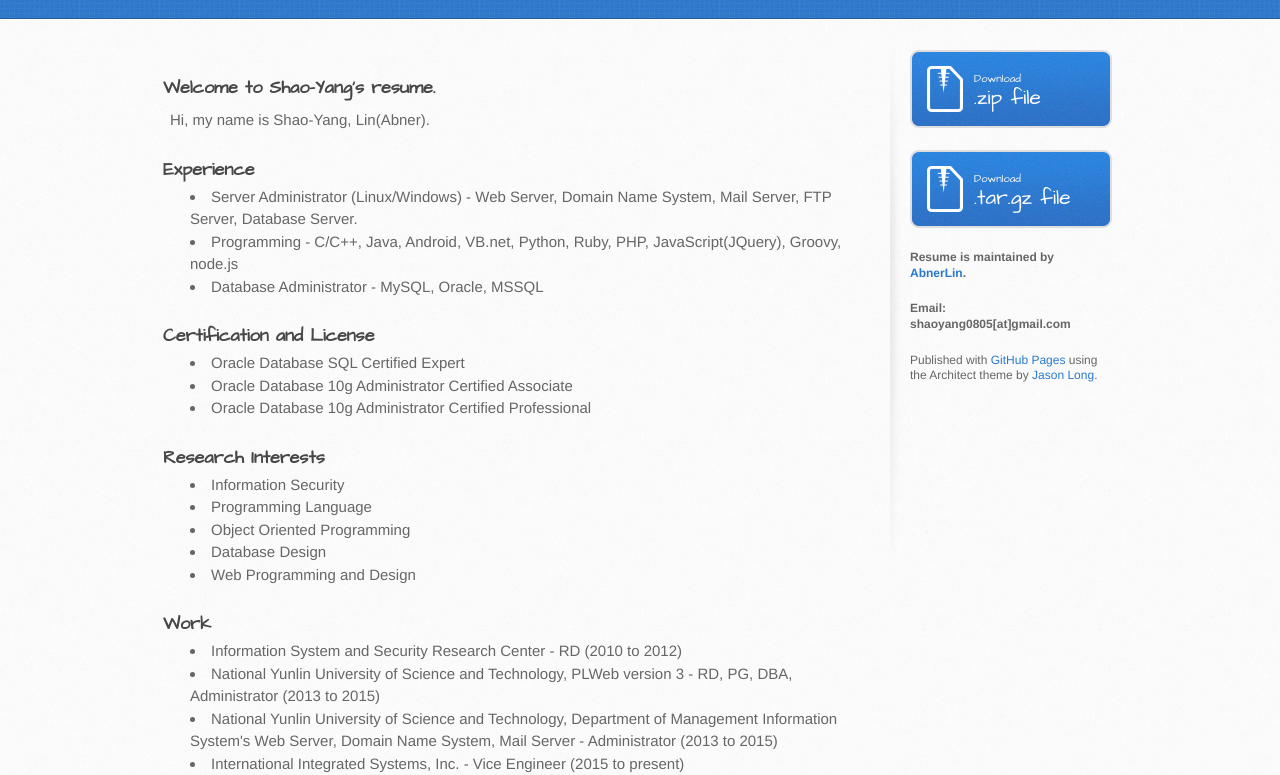
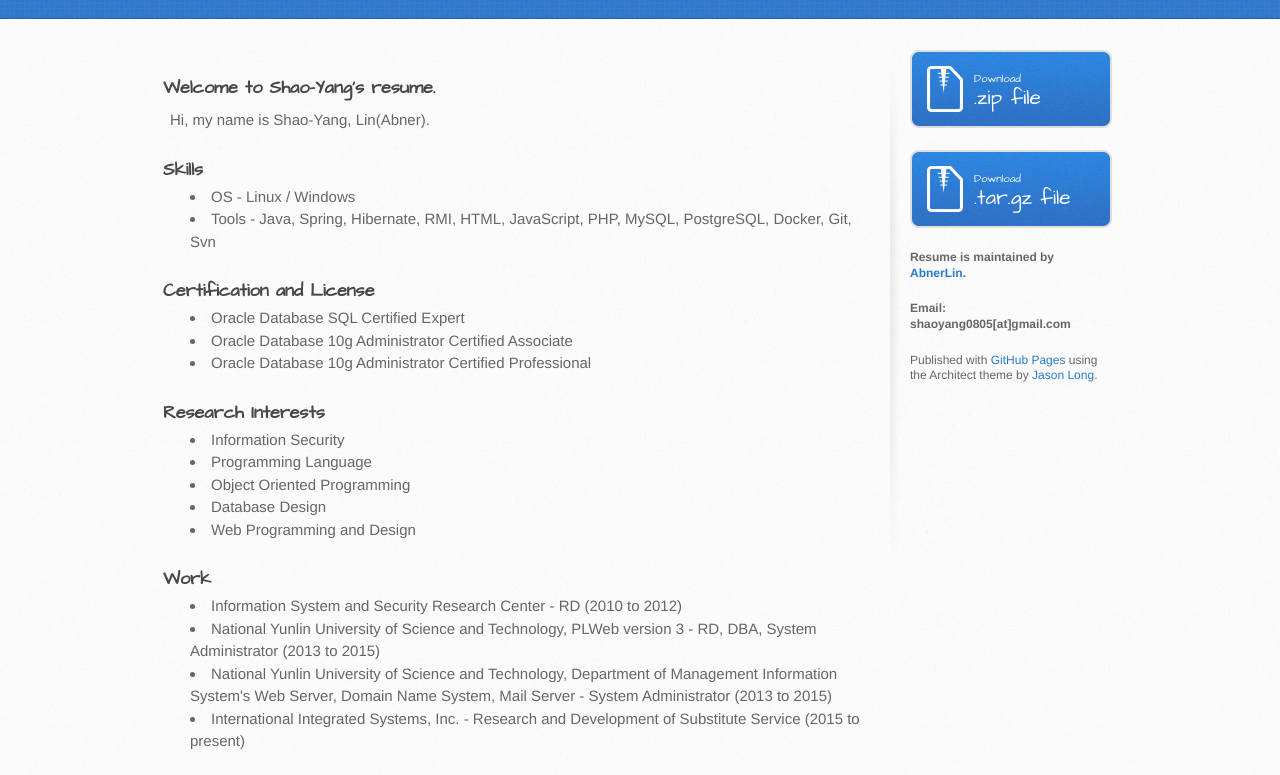
Before and after one commit to AbnerLin/intro, a plain HTML site: page index.html in a window 1280 px wide. Shown: the part 182-957 px from the top of the page. Drawn offline with Linux system fonts and the light colour scheme.

Commit message:
2017 update

```diff
--- a/index.html
+++ b/index.html
@@ -35,15 +35,14 @@
 <p>Hi, my name is Shao-Yang, Lin(Abner).  </p>
 
 <h3>
-<a class="anchor" href="#rather-drive-stick" aria-hidden="true"><span class="octicon octicon-link"></span></a>Experience</h3>
+<a class="anchor" href="#rather-drive-stick" aria-hidden="true"><span class="octicon octicon-link"></span></a>Skills</h3>
 <ul>
-	<li> Server Administrator (Linux/Windows) - Web Server, Domain Name System, Mail Server, FTP Server, Database Server.
-	</li>
-	<li>Programming - C/C++, Java, Android, VB.net, Python, Ruby, PHP, JavaScript(JQuery), Groovy, node.js
-	</li>
-	<li>
-		Database Administrator - MySQL, Oracle, MSSQL
-	</li>
+    <li>
+        OS - Linux / Windows
+    </li>
+    <li>
+        Tools - Java, Spring, Hibernate, RMI, HTML, JavaScript, PHP, MySQL, PostgreSQL, Docker, Git, Svn
+    </li>
 </ul>
 
 <h3>
@@ -68,9 +67,9 @@
 <a class="anchor" href="#support-or-contact" aria-hidden="true"><span class="octicon octicon-link"></span></a>Work</h3>
 <ul>
 	<li>Information System and Security Research Center - RD (2010 to 2012)</li>
-	<li>National Yunlin University of Science and Technology, PLWeb version 3 - RD, PG, DBA, Administrator (2013 to 2015)</li>
-	<li>National Yunlin University of Science and Technology, Department of Management Information System's Web Server, Domain Name System, Mail Server - Administrator (2013 to 2015)</li>
-	<li>International Integrated Systems, Inc. - Vice Engineer (2015 to present)</li>
+	<li>National Yunlin University of Science and Technology, PLWeb version 3 - RD, DBA, System Administrator (2013 to 2015)</li>
+	<li>National Yunlin University of Science and Technology, Department of Management Information System's Web Server, Domain Name System, Mail Server - System Administrator (2013 to 2015)</li>
+	<li>International Integrated Systems, Inc. - Research and Development of Substitute Service (2015 to present)</li>
 </ul>
 
 <h3>
```
